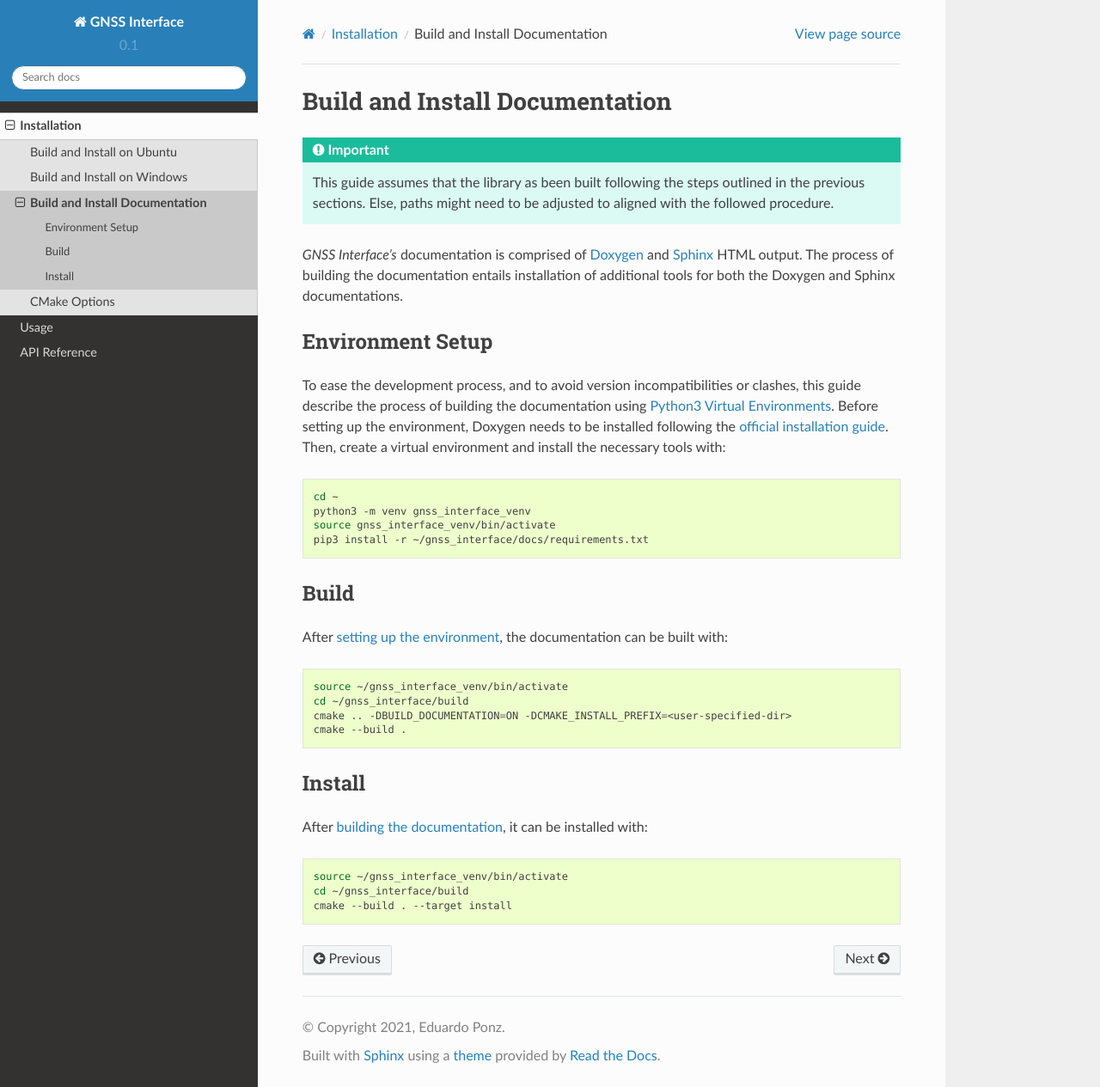
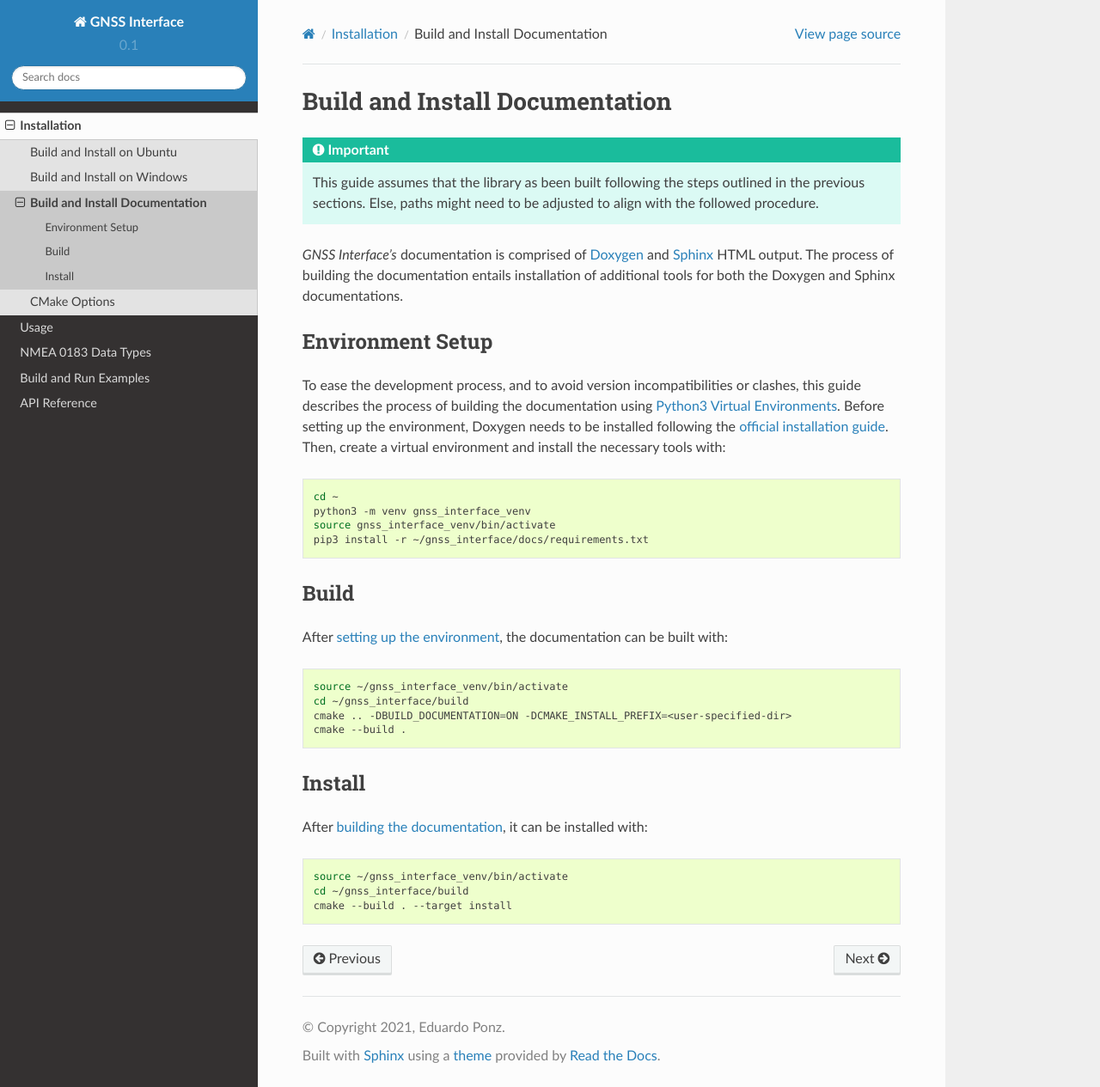
Before and after one commit to EduPonz/easynmea, a Sphinx documentation site: the page built from docs/rst/installation/build_documentation.rst, in a window 1280 px wide and 1265 px high. Shown: the whole window at 86% size. Built offline with Sphinx 7.4.7 and the Read the Docs theme 2.0.0, drawn with Linux system fonts in a browser that asks for light colours.

Commit message:
Usage and examples
Signed-off-by: Eduardo Ponz Segrelles <eduardoponz@eprosima.com>

```diff
--- a/docs/CMakeLists.txt
+++ b/docs/CMakeLists.txt
@@ -75,6 +75,11 @@ install(DIRECTORY ${DOXYGEN_OUTPUT_HTML_DIR}
 ####################################################################################################
 # Build Sphinx documentation
 ####################################################################################################
+
+# Compile code snippets
+add_executable(sphinx_docs_snippets rst/snippets/snippets.cpp)
+target_link_libraries(sphinx_docs_snippets gnss_interface)
+
 # Find sphinx
 set(CMAKE_MODULE_PATH "${PROJECT_SOURCE_DIR}/cmake/modules" ${CMAKE_MODULE_PATH})
 find_package(Sphinx REQUIRED)
--- a/docs/rst/index.rst
+++ b/docs/rst/index.rst
@@ -6,7 +8,9 @@ GNSS Interface Documentation
    :hidden:
 
    installation/installation
-   usage
+   usage/usage
+   nmea_data_types/nmea_data_types
+   examples/examples
    api_reference/api_reference
 
 *GNSS Interface* is a cross-platform `C++` library to retrieve **GNSS** information from GNSS
--- a/docs/rst/installation/build_documentation.rst
+++ b/docs/rst/installation/build_documentation.rst
@@ -6,7 +6,7 @@ Build and Install Documentation
 .. important::
 
     This guide assumes that the library as been built following the steps outlined in the previous sections.
-    Else, paths might need to be adjusted to aligned with the followed procedure.
+    Else, paths might need to be adjusted to align with the followed procedure.
 
 *GNSS Interface's* documentation is comprised  of `Doxygen <https://www.doxygen.nl/index.html>`_ and
 `Sphinx <https://www.sphinx-doc.org/en/master/>`_ HTML output.
@@ -18,7 +18,7 @@ documentations.
 Environment Setup
 ^^^^^^^^^^^^^^^^^
 
-To ease the development process, and to avoid version incompatibilities or clashes, this guide describe the process of
+To ease the development process, and to avoid version incompatibilities or clashes, this guide describes the process of
 building the documentation using `Python3 Virtual Environments <https://docs.python.org/3/tutorial/venv.html>`_.
 Before setting up the environment, Doxygen needs to be installed following the
 `official installation guide <https://www.doxygen.nl/manual/install.html>`_.
--- a/docs/rst/usage.rst
+++ /dev/null
@@ -1,2 +0,0 @@
-Usage
-=====
```
Also changed, not shown: other parts of docs/rst/index.rst (+2 -0 lines), README.md (+1 -1 lines), docs/rst/examples/examples.rst (added, +40 -0 lines), docs/rst/include/aliases.rst (+9 -0 lines), docs/rst/nmea_data_types/nmea_data_types.rst (added, +9 -0 lines), docs/rst/usage/usage.rst (added, +23 -0 lines), 1 other file.
